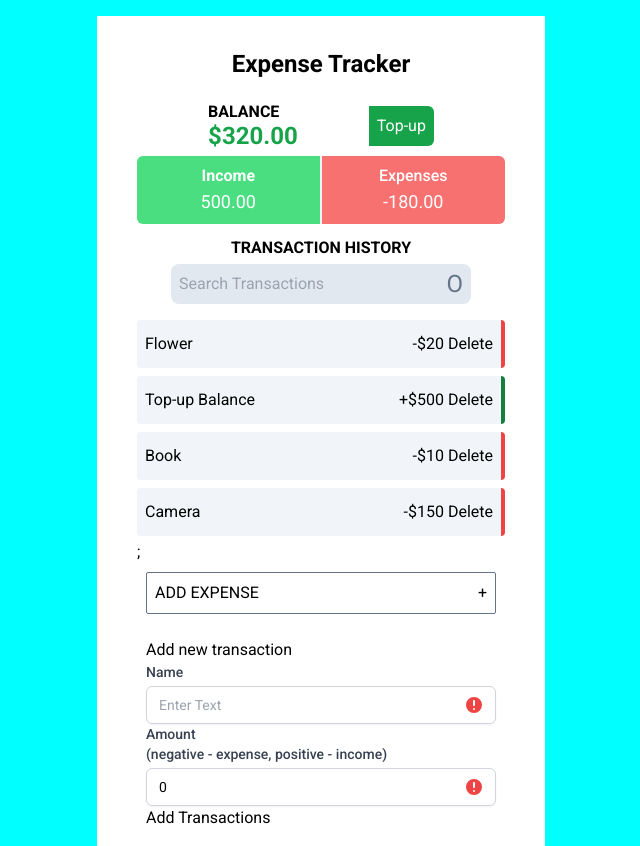
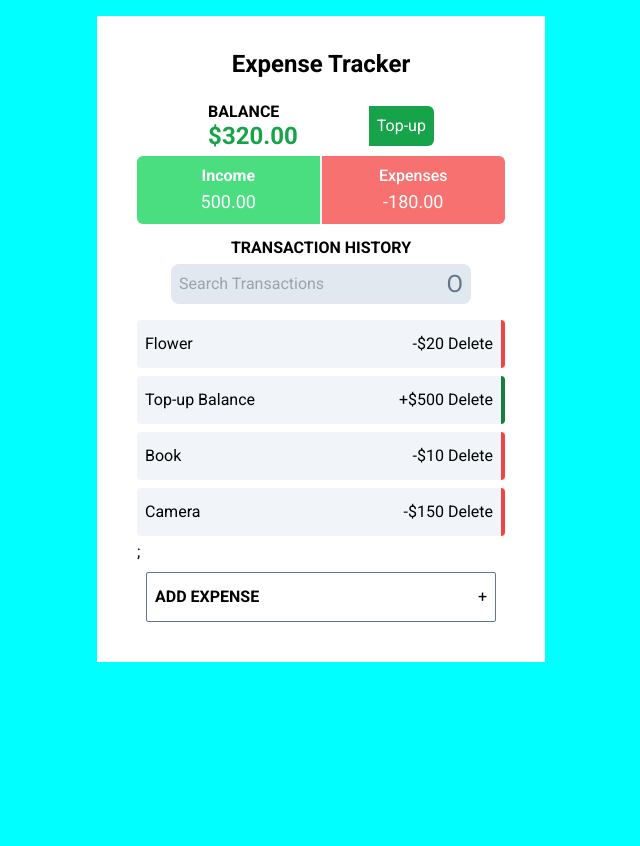
Before and after one commit to Sochuks/react-expense-tracker, a React (Vite) app: page / in a window 1280 px wide. Shown: the whole page, without its empty margins (319-959 px from the left). After the commit the page ends 800 px from the top, so only its background shows below. Built offline with nearby package versions, Linux system fonts and the light colour scheme.

Commit message:
Fixed Top-up and expense input bug

```diff
--- a/src/Components/AddTransaction.jsx
+++ b/src/Components/AddTransaction.jsx
@@ -16,7 +16,7 @@ const AddTransaction = () => {
         const newTransaction = {
             id: Math.floor(Math.random() * 10000000),
             text: text.trim(),
-            amount: parseInt(-amount)
+            amount: text === 'Top-up Balance'?parseInt(+amount):parseInt(-amount)
         };
 
         addTransaction(newTransaction);
@@ -32,21 +32,16 @@ const AddTransaction = () => {
             <div className='w-full pt-2 mb-6'>
                 <button className='flex justify-between items-center px-2 py-2 w-full border border-slate-500 rounded-sm mb-1'
                 onClick={(e) => (toggleForm(!isFormVisible))}>
-                    <p>ADD EXPENSE</p>
+                    <p className='py-1 font-semibold text-center'>ADD EXPENSE</p>
                     <p>+</p>
                 </button>
-                { isFormVisible &&<div className='h-32 border-x border-slate-400 border-b bg-slate-200 rounded-b-md shadow-md'>
+                { isFormVisible &&<div className='h-full py-4 px-4 border-x border-slate-400 border-b bg-slate-200 rounded-b-md shadow-md'>
 
-                </div>}
-            </div>
-        </div>
-
-        <h3>Add new transaction</h3>
                             <form onSubmit={formSubmit}>
                                 <div>
                                     {/* Text */}
                                     <label htmlFor='text' className="block text-sm font-medium leading-5  text-gray-700">Name</label>
-                    <div className="mt-1 relative rounded-md shadow-sm">
+                                        <div className="mt-1 mb-6 relative rounded-md shadow-sm">
                                             <input placeholder="Enter Text" type="text"
                                             className="appearance-none block w-full px-3 py-2 border border-gray-300 rounded-md placeholder-gray-400 focus:outline-none focus:shadow-outline-blue focus:border-blue-300 transition duration-150 ease-in-out sm:text-sm sm:leading-5"
                                             id='text'
@@ -64,8 +59,7 @@ const AddTransaction = () => {
                                         </div>
 
                                         {/* Amount */}
-                    <label htmlFor="amount" className="block text-sm font-medium leading-5  text-gray-700">Amount
-                    <br/> (negative - expense, positive - income) </label>
+                                        <label htmlFor="amount" className="block text-sm font-medium leading-5  text-gray-700">Amount </label>
                                             <div className="mt-1 relative rounded-md shadow-sm">
                                                 <input placeholder="Enter Amount" type="number"
                                                 className="appearance-none block w-full px-3 py-2 border border-gray-300 rounded-md placeholder-gray-400 focus:outline-none focus:shadow-outline-blue focus:border-blue-300 transition duration-150 ease-in-out sm:text-sm sm:leading-5"
@@ -87,6 +81,11 @@ const AddTransaction = () => {
                                             <button>Add Transactions</button>
                                 </div>
                             </form>
+
+                </div>}
+            </div>
+        </div>
+
     </div>
   )
 }
--- a/src/Components/Overview.jsx
+++ b/src/Components/Overview.jsx
@@ -28,7 +28,6 @@ const Overview = () => {
         };
 
         addTransaction(newTransaction);
-        setAmnt('')
         toggleForm();
     }
 
```
Lines whose indentation alone changed are shown as unchanged.
